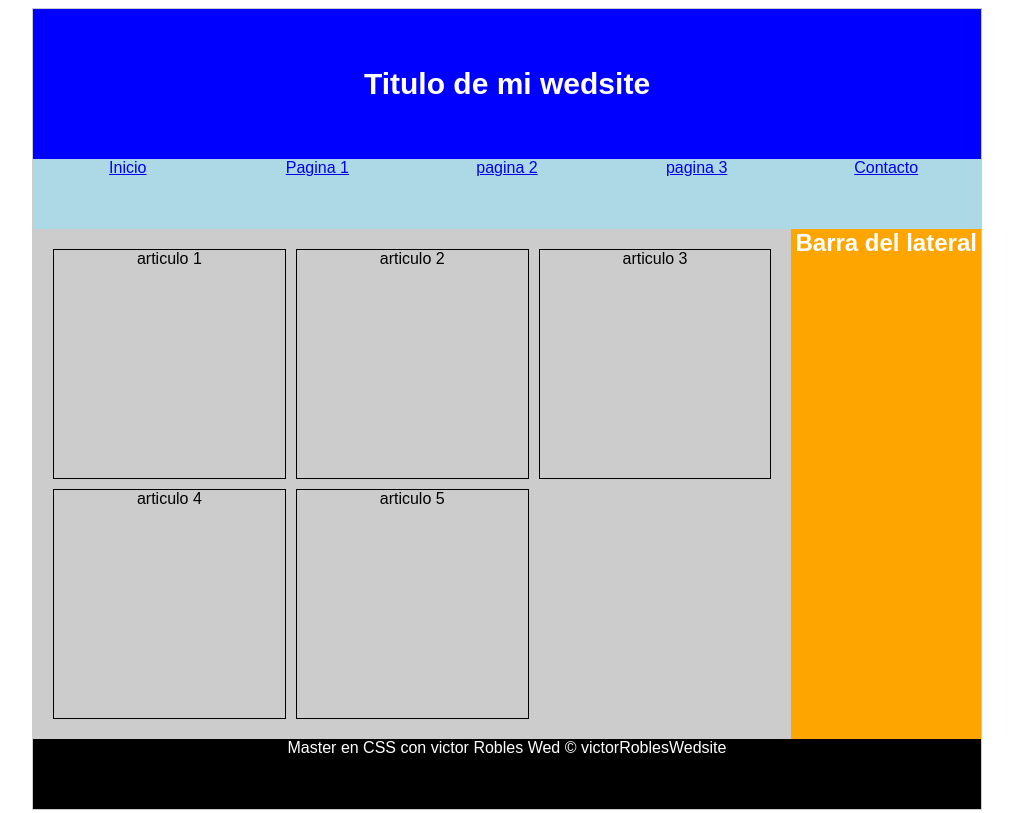
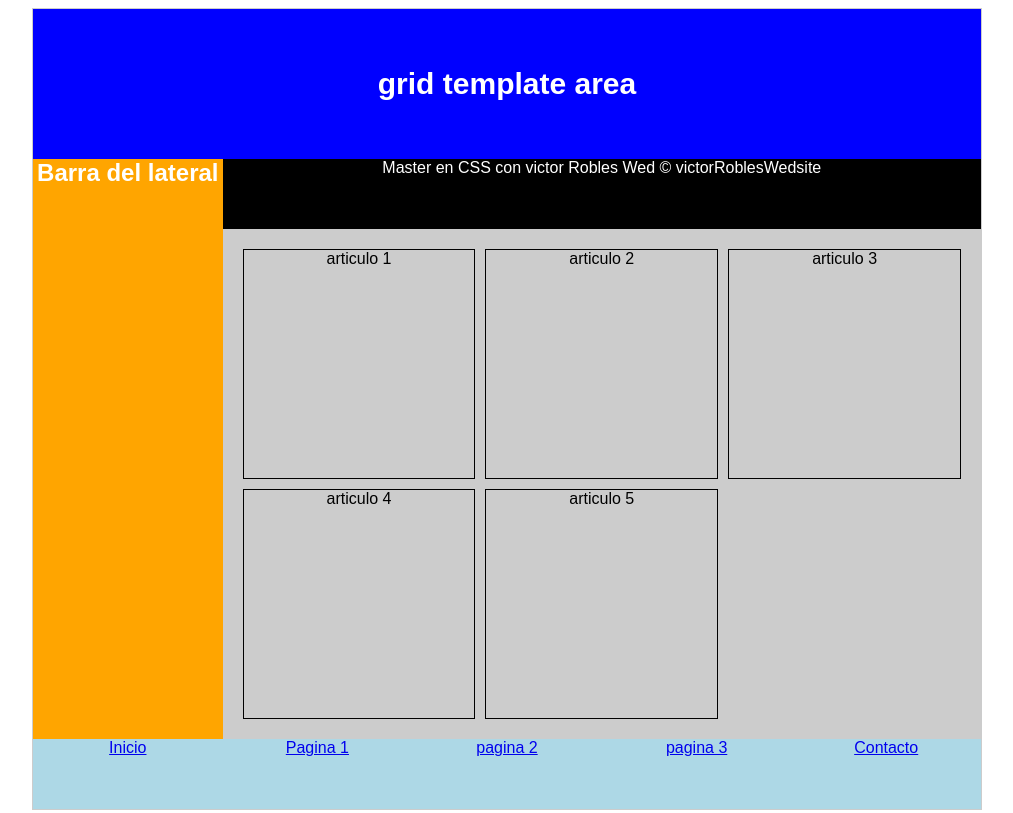
Before and after one commit to moisefdez/Aprendiendo-css-grid, a plain HTML site: page index.html in a window 1280 px wide. Shown: the top 813 px of the page, without its empty margins (133-1146 px from the left). Drawn offline with Linux system fonts and the light colour scheme.

Commit message:
grid-area

```diff
--- a/index.html
+++ b/index.html
@@ -12,6 +12,54 @@
     Contenido (debajo del menu y al lado de lateral)
     Lateral (debajo del menu y a la derecha de contenido)
     Footer (abajo de tood y ocupa el 100%) -->
+
+    <section id="wedsite1">
+        <header id="cabecera1">
+            <h1>grid template area</h1>
+        </header>
+        <nav id="menu1">
+            <ul>
+                <li><a href="#">Inicio</a></li>
+                <li><a href="#">Pagina 1</a></li>
+                <li><a href="#">pagina 2</a></li>
+                <li><a href="#">pagina 3</a></li>
+                <li><a href="#">Contacto</a></li>
+            </ul>
+        </nav>
+        <section id="contenido1">
+            <article>
+                articulo 1
+            </article>
+            <article>
+                articulo 2
+            </article>
+            <article>
+                articulo 3
+            </article>
+            <article>
+                articulo 4
+            </article>
+            <article>
+                articulo 5
+            </article>
+        </section>
+        <aside id="lateral1">
+            <h2>Barra del lateral</h2>
+        </aside>
+        <footer id="pie-pagina1">
+            Master en CSS con victor Robles Wed &copy; victorRoblesWedsite
+        </footer>
+
+    </section>
+
+
+    <hr>
+
+
+
+
+
+
 
     <section id="wedsite">
         <header id="cabecera">
--- a/styles.css
+++ b/styles.css
@@ -2,6 +2,83 @@ body{
     font-family: sans-serif;
     text-align: center;
 }
+
+
+/* GRID TEMPLATE AREA */
+#wedsite1 *{
+    margin: 0;
+    padding: 0;
+}
+
+
+#wedsite1{
+    display: grid;
+    grid-template-columns: repeat(5,1fr);
+    grid-template-rows: 150px 70px 1fr 70px;
+    grid-template-areas:
+    "cabecera cabecera cabecera cabecera cabecera"
+    "lateral pie pie pie pie"
+    "lateral contenido contenido contenido contenido"
+    "menu menu menu menu menu";
+    width: 75%;
+    height: 100vh;
+    margin: 0 auto;
+    border: 1px solid #ccc;
+}
+
+#cabecera1{
+    grid-area: cabecera;
+    display: flex;
+    justify-content: center;
+    align-items: center;
+
+
+    background-color: blue;
+    color: white;
+    font-size: 20px;
+}
+
+#menu1{
+    grid-area: menu;
+    background-color: lightblue;
+    color: black;
+}
+
+#menu1 ul{
+    display: grid;
+    grid-template-columns: repeat(5,1fr);
+    list-style: none;
+}
+
+#contenido1{
+    grid-area: contenido;
+    display: grid;
+    grid-template-columns: repeat(3,1fr);
+    grid-gap:10px;
+    padding: 20px;
+
+
+    background-color: #ccc;
+}
+
+#contenido1 article{
+
+    border: 1px solid black;
+}
+
+#lateral1{
+    grid-area: lateral;
+    background-color: orange;
+    color: white;
+}
+
+#pie-pagina1{
+    grid-area: pie;
+    background-color: black;
+    color: white;
+}
+
+
 
 /* EJERCCIO COMPLETO */
 
```
